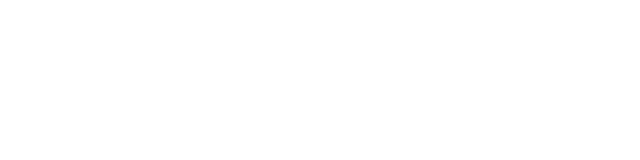
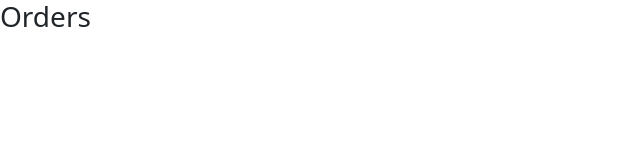
Before and after one commit to leelatirumal/CommunityConnect, a React (Create React App) app: page /CommunityConnect/customerorders in a window 1280 px wide. Shown: the top 160 px of the page, without its empty margins (0-640 px from the left). Built offline with nearby package versions, Linux system fonts and the light colour scheme.

Commit message:
thirdcommit

```diff
--- a/src/Components/CustomerDashboard.js
+++ b/src/Components/CustomerDashboard.js
@@ -2,7 +2,7 @@ import React, { use, useEffect, useState } from 'react'
 import { collection,getFirestore, getDocs, doc,addDoc,getDoc } from 'firebase/firestore';
 import {auth,db} from "./firebase"
 import { useNavigate } from 'react-router-dom';
-
+import CustomerOrders from './CustomerOrders'
 import './CustomerDashboard.css';
 function CustomerDashboard() {
 
@@ -15,6 +15,8 @@ function CustomerDashboard() {
   const[customerAddress,setCustomerAddress]=useState()
   const navigate = useNavigate();
   const [userdata,setUserData]=useState();
+
+  const [screen,setScreen]=useState("mainscreen");
 
   //userdata
           useEffect(() => {
@@ -108,7 +110,7 @@ function CustomerDashboard() {
               <input placeholder='EnterLocation' type='text' id='location' className='me-3'/>
               <input placeholder='Search' type="text" id='search'/>
             </div>
-            <button className='btn mx-auto' onClick={()=>{SetProfileToggle(true)}}>
+            <button className='btn mx-auto' onClick={()=>{SetProfileToggle(profileToggle => !profileToggle)}}>
             <svg xmlns="http://www.w3.org/2000/svg" width="22" height="22" fill="white" class="bi bi-person-square" viewBox="0 0 16 16">
               <path d="M11 6a3 3 0 1 1-6 0 3 3 0 0 1 6 0"/>
               <path d="M2 0a2 2 0 0 0-2 2v12a2 2 0 0 0 2 2h12a2 2 0 0 0 2-2V2a2 2 0 0 0-2-2zm12 1a1 1 0 0 1 1 1v12a1 1 0 0 1-1 1v-1c0-1-1-4-6-4s-6 3-6 4v1a1 1 0 0 1-1-1V2a1 1 0 0 1 1-1z"/>
@@ -116,7 +118,7 @@ function CustomerDashboard() {
             </button>
       </div>
 
-      <div className="container mt-4">
+         { screen ==="mainscreen" && (  <div className="container mt-4">
             <div className="row">
               {cards.map((card, index) => (
                 <div className="col-12 col-sm-6 col-md-4 mb-4" key={index}>
@@ -140,20 +142,30 @@ function CustomerDashboard() {
               ))}
             </div>
           </div>
+          )
+        }
 
-
-
-
+    {
+      /*
+      ORDERS
+      */
+    }
+        {
+          screen ==="orders" &&(
+            <CustomerOrders/>
+          )
+        }
 
 
 
 
 {profileToggle &&(
-  <div className='position-absolute top-50 start-10'>
+  <div  className="position-absolute bg-white border rounded shadow p-3"
+      style={{ top: '10%', left: '80%', right:'0%',zIndex: 1000 }}>
       <div>
       <h4>{userdata.FirstName}</h4>
-      <button className='btn'>Orders</button><br/>
-      <button className='btn'>LogOut</button>
+      <button className='btn' onClick={()=>{setScreen("orders")}}>Orders</button><br/>
+      <button className='btn' onClick={()=>{navigate('/login')}}>LogOut</button>
       </div>
     </div>
 )
--- a/src/Components/CustomerOrders.js
+++ b/src/Components/CustomerOrders.js
@@ -3,7 +3,9 @@ import React from 'react'
 function CustomerOrders() {
   return (
     <>
-
+    <div>
+      <h3>Orders</h3>
+    </div>
     </>
   )
 }
```
Lines whose indentation alone changed are shown as unchanged.
